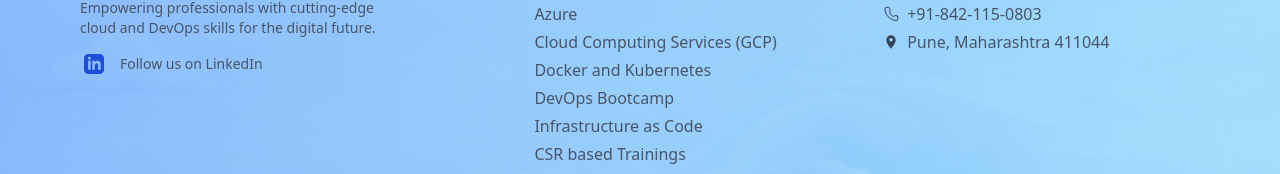
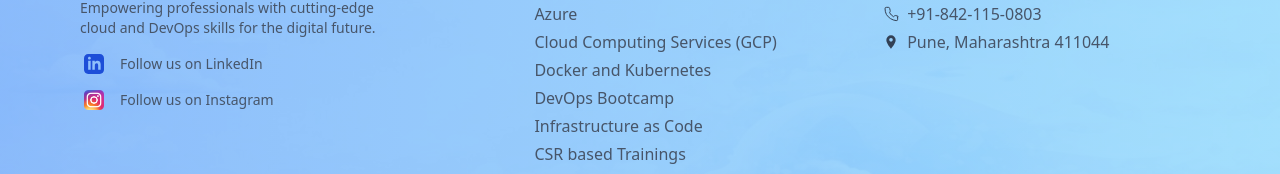
Before and after one commit to BhuvaneshChaudhari/DrCloud, a React (Vite) app in the folder trial/client/: page /enquiry in a window 1280 px wide. Shown: the part 889-1063 px from the top of the page. Built offline with nearby package versions, Linux system fonts and the light colour scheme; no server answers.

Commit message:
minor ui changes

```diff
--- a/trial/client/src/components/Footer.jsx
+++ b/trial/client/src/components/Footer.jsx
@@ -1,4 +1,5 @@
 import footerLogo from '../assets/drlogo.png';
+import instagramIcon from '../assets/Instagram_icon.png';
 import { Link, useNavigate } from 'react-router-dom';
 import { useEffect, useState } from 'react';
 
@@ -58,6 +59,22 @@
                   </svg>
                 </a>
                 <span className="text-sm text-slate-600">Follow us on LinkedIn</span>
+              </div>
+              <div className="flex items-center gap-3 mt-2">
+                <a
+                  href="https://www.instagram.com/drcloud.official?igsh=MTFtbXVpYWJmcnMyeA=="
+                  target="_blank"
+                  rel="noopener noreferrer"
+                  className="inline-flex items-center justify-center transition-transform duration-300 hover:scale-110 hover:shadow-lg rounded-full p-1"
+                  aria-label="DrCloud Instagram"
+                >
+                  <img
+                    src={instagramIcon}
+                    alt="Instagram"
+                    className="w-5 h-5"
+                  />
+                </a>
+                <span className="text-sm text-slate-600">Follow us on Instagram</span>
               </div>
             </div>
           </div>
--- a/trial/client/src/pages/Home.jsx
+++ b/trial/client/src/pages/Home.jsx
@@ -212,7 +212,7 @@
             data-aos="fade-up"
             data-aos-delay="300"
           >
-            <StatCard label="Students Enrolled" value={1200} suffix="+" start={startCounting} />
+            <StatCard label="Students Enrolled" value={1000} suffix="+" start={startCounting} />
             <StatCard label="Success Rate" value={98} suffix="%" start={startCounting} />
             <StatCard label="AWS Services" value={50} suffix="+" start={startCounting} />
             <StatCard label="Support" value={24} suffix="/7" start={startCounting} />
```
Also changed, not shown: trial/client/src/assets/Instagram_icon.png (added).
